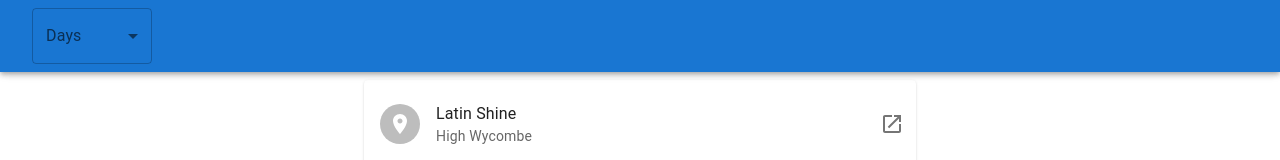
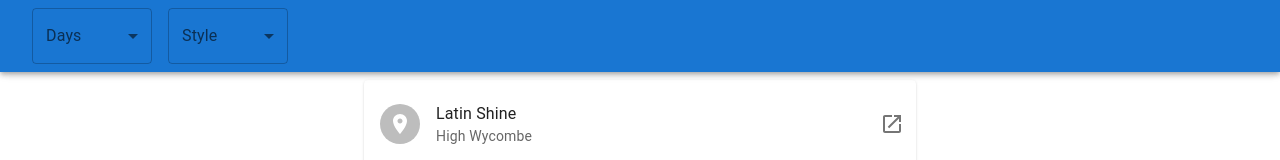
Before and after one commit to PaoloMura/dance-events, a React (Create React App) app: page / in a window 1280 px wide. Shown: the top 160 px of the page. Built offline with nearby package versions, Linux system fonts and the light colour scheme.

Commit message:
added style filter

```diff
--- a/src/App.js
+++ b/src/App.js
@@ -5,11 +5,12 @@
 
 function App() {
   const [days, setDays] = React.useState([]);
+  const [style, setStyle] = React.useState("");
 
   return (
     <div>
-      <Header days={days} setDays={setDays} />
-      <EventList days={days} />
+      <Header days={days} setDays={setDays} style={style} setStyle={setStyle} />
+      <EventList days={days} style={style} />
     </div>
   );
 }
--- a/src/components/EventList.jsx
+++ b/src/components/EventList.jsx
@@ -17,10 +17,13 @@
 import OpenInNewIcon from "@mui/icons-material/OpenInNew";
 import CalendarMonthIcon from "@mui/icons-material/CalendarMonth";
 
-export default function EventList({ days }) {
-  const filteredEvents = events.filter(
-    (event) => days.length === 0 || event.days.some((day) => days.includes(day))
-  );
+export default function EventList({ days, style }) {
+  const filteredEvents = events
+    .filter(
+      (event) =>
+        days.length === 0 || event.days.some((day) => days.includes(day))
+    )
+    .filter((event) => style === "" || event.styles.includes(style));
 
   return (
     <Container maxWidth="sm" sx={{ paddingY: (theme) => theme.spacing(2) }}>
--- a/src/components/Header.jsx
+++ b/src/components/Header.jsx
@@ -21,7 +21,7 @@
   "Sunday",
 ];
 
-export default function Header({ days, setDays }) {
+export default function Header({ days, setDays, style, setStyle }) {
   const handleChangeDays = (event) => {
     const selectedDays = event.target.value;
     const selectDaysList =
@@ -29,15 +29,19 @@
     setDays(selectDaysList);
   };
 
+  const handleChangeStyle = (event) => {
+    setStyle(event.target.value);
+  };
+
   return (
     <>
       <AppBar>
         <Toolbar>
-          <FormControl sx={{ m: 1, minWidth: 120, zIndex: 100 }}>
+          <FormControl sx={{ m: 1, minWidth: 120 }}>
             <InputLabel id="days-label">Days</InputLabel>
             <Select
               labelId="days-label"
-              id="days-label"
+              id="days-select"
               value={days}
               label="Days"
               onChange={handleChangeDays}
@@ -53,6 +57,22 @@
               ))}
             </Select>
           </FormControl>
+
+          <FormControl sx={{ m: 1, minWidth: 120 }}>
+            <InputLabel id="style-label">Style</InputLabel>
+            <Select
+              labelId="style-label"
+              id="style-select"
+              value={style}
+              label="Style"
+              onChange={handleChangeStyle}
+            >
+              <MenuItem value="">Any</MenuItem>
+              <MenuItem value="Salsa">Salsa</MenuItem>
+              <MenuItem value="Bachata">Bachata</MenuItem>
+              <MenuItem value="Kizomba">Kizomba</MenuItem>
+            </Select>
+          </FormControl>
         </Toolbar>
       </AppBar>
       <Toolbar />
```
